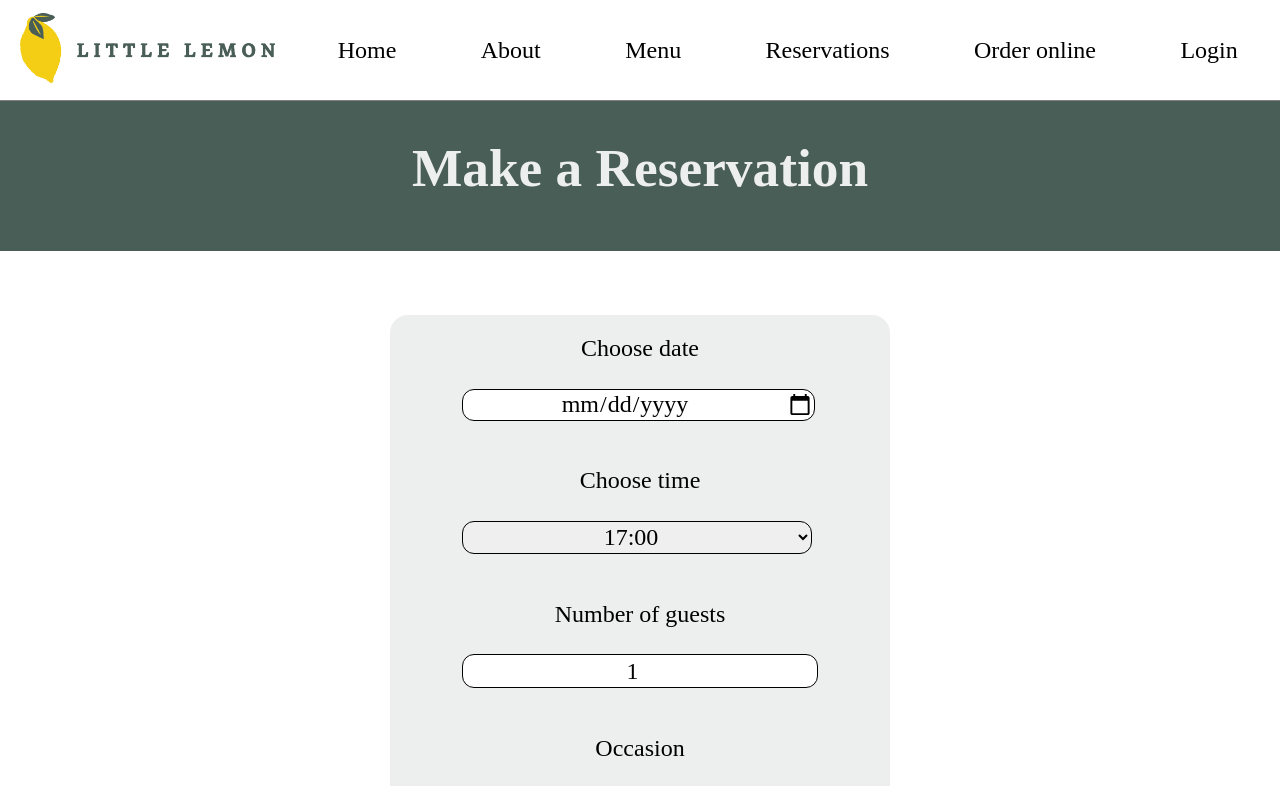
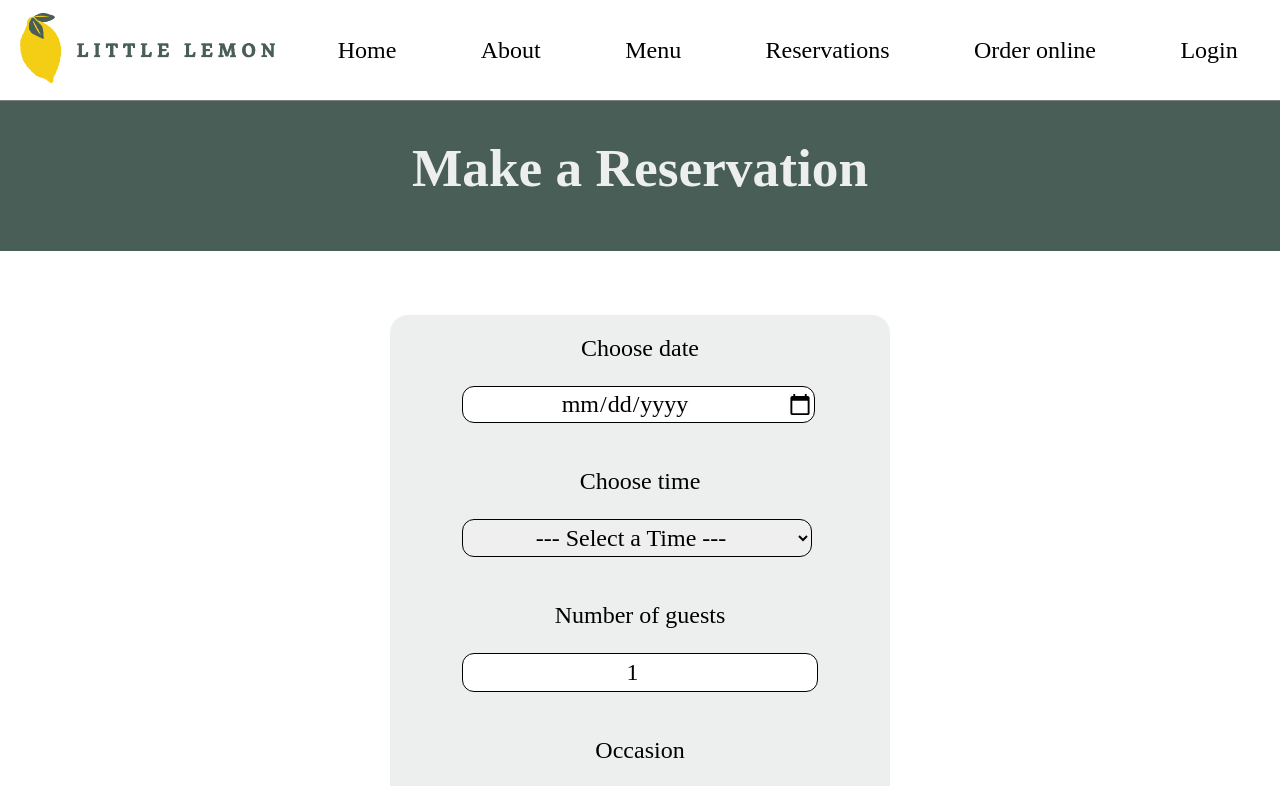
Before and after one commit to unganunga/LittleLemon, a React (Create React App) app: page /reservations in a window 1280 px wide. Shown: the top 786 px of the page. Built offline with nearby package versions, Linux system fonts and the light colour scheme; a web font is replaced by a local one.

Commit message:
added unit tests and initial logic for providing booking times based on chosen date

```diff
--- a/src/App.css
+++ b/src/App.css
@@ -289,7 +289,7 @@ button:active {
   display: block;
   margin: 20px;
   border-radius: 12px;
-  height: 30px;
+  height: 35px;
   text-align: center;
   border: 1px solid;
   font-family: 'Karla';
@@ -300,7 +300,7 @@ button:active {
   display: block;
   margin: 20px;
   border-radius: 12px;
-  height: 33px;
+  height: 38px;
   text-align: center;
   border: 1px solid;
   font-family: 'Karla';
--- a/src/App.js
+++ b/src/App.js
@@ -2,6 +2,7 @@ import './App.css';
 import Header from './components/header';
 import Main from './components/main';
 import Footer from './components/footer';
+
 
 
 function App() {
--- a/src/components/main.js
+++ b/src/components/main.js
@@ -1,15 +1,24 @@
-import { Routes, Route } from "react-router-dom";
 import { useState, useReducer } from 'react';
+import React from 'react';
+import Bookings from './mainComponents/bookings';
 import Home from "./mainComponents/home";
 import Menu from "./mainComponents/menu";
-import Bookings from "./mainComponents/bookings";
 import Order from "./mainComponents/order";
 import Login from "./mainComponents/login";
+import { Routes, Route } from "react-router-dom";
+import { initializeTimes, updateTimes } from './mainComponents/bookingTimeFunctions';
+
 
 
 function Main() {
 
+    const [date, setDate] = useState('');
+    const [time, setTime] = useState('--- Select a Time ---');
+    const [guests, setGuests] = useState(1);
+    const [occasion, setOccasion] = useState('BirthDay');
+    const [availableTimes, setAvailableTimes] = useReducer(updateTimes, null, initializeTimes);
 
+    const bookingStates = {date, setDate, time, setTime, guests, setGuests, occasion, setOccasion, availableTimes, setAvailableTimes}
 
     return(
         <main>
@@ -17,7 +26,7 @@ function Main() {
                 <Route path="/" element={<Home/>} />
                 {/*<Route path="/about" element={<About/>} /> */}
                 <Route path="/menu" element={<Menu/>} />
-                <Route path="/reservations" element={<Bookings/>} />
+                <Route path="/reservations" element={<Bookings bookingStates={{...bookingStates}} />} />
                 <Route path="/order" element={<Order/>} />
                 <Route path="/login" element={<Login/>} />
             </Routes>
--- /dev/null
+++ b/src/components/mainComponents/bookingTimeFunctions.js
@@ -0,0 +1,23 @@
+import fakeAPI from "../../fakeAPI";
+
+function updateTimes(prevTimes, dateString) {
+
+    console.log(dateString)
+    const date = new Date(dateString);
+    console.log(date)
+
+    const available_times = fakeAPI.fetchAPI(date);
+
+    return available_times
+}
+
+function initializeTimes(){
+
+    const date = new Date();
+
+    const available_times = fakeAPI.fetchAPI(date);
+
+    return available_times
+}
+
+export {initializeTimes, updateTimes};
--- a/src/components/mainComponents/bookings.js
+++ b/src/components/mainComponents/bookings.js
@@ -1,13 +1,8 @@
-import { useState } from 'react';
 
 
-function Bookings() {
+function Bookings(props) {
 
-    const [date, setDate] = useState('');
-    const [time, setTime] = useState('17:00');
-    const [guests, setGuests] = useState(1);
-    const [occasion, setOccasion] = useState('BirthDay');
-    const [availableTimes, setAvailableTimes] = useState(['17:00', '18:00', '19:00', '20:00', '21:00', '22:00']);
+    const times = props.bookingStates.availableTimes.map(time => {time = <option>{time}</option>; return time})
 
     return (
         <div>
@@ -15,24 +10,24 @@ function Bookings() {
                 <h1 style={{fontWeight: 'bold', color: 'rgb(237, 239, 238)'}}>Make a Reservation</h1>
             </div>
             <form className='resForm'>
+
                 <label htmlFor="res-date">Choose date</label>
-                <input type="date" name='res-date' id="res-date" onChange={e => setDate(e.target.value)} value={date}/>
+                <input type="date" name='res-date' id="res-date" onChange={e => {props.bookingStates.setDate(e.target.value); props.bookingStates.setAvailableTimes(e.target.value)}} value={props.bookingStates.date}/>
+
                 <label htmlFor="res-time">Choose time</label>
-                <select name="res-time" id="res-time" value={time} onChange={e => setTime(e.target.value)}>
-                    <option>17:00</option>
-                    <option>18:00</option>
-                    <option>19:00</option>
-                    <option>20:00</option>
-                    <option>21:00</option>
-                    <option>22:00</option>
+                <select name="res-time" id="res-time" value={props.bookingStates.time} onChange={e => props.bookingStates.setTime(e.target.value)}>
+                    {times}
                 </select>
+
                 <label htmlFor="guests">Number of guests</label>
-                <input type="number" name='guests' value={guests} min="1" max="10" id="guests" onChange={e => setGuests(e.target.value)}/>
+
+                <input type="number" name='guests' value={props.bookingStates.guests} min="1" max="10" id="guests" onChange={e => props.bookingStates.setGuests(e.target.value)}/>
                 <label htmlFor="occasion">Occasion</label>
-                <select id="occasion" name='occasion' value={occasion} onChange={e => setOccasion(e.target.value)}>
+                <select id="occasion" name='occasion' value={props.bookingStates.occasion} onChange={e => props.bookingStates.setOccasion(e.target.value)}>
                     <option>Birthday</option>
                     <option>Anniversary</option>
                 </select>
+
                 <input type="submit" value="Make Your reservation" className="button"/>
             </form>
         </div>
--- /dev/null
+++ b/src/fakeAPI.js
@@ -0,0 +1,39 @@
+// Code by Billy Pamanian
+// Inspired by 'alexismenest' capstone 'mockAPI' logic.
+// fetchAPI accepts a JavaScript Date object.
+// fetchAPI returns a list of randomly generated available times.
+// The times are between 15:00 and 23:30.
+// The list always begins with "--- Select a Time---"
+// I found this useful for debugging.
+//
+// submitAPI always returns 'true'.
+
+const seededGenerator = (date, hour) => {
+    const m = 9;
+    const d = date.getDate();
+    const result = ((d + hour) % m ) / 10;
+
+    return result;
+  }
+
+  const fetchAPI = (date) => {
+    let result = [];
+
+    result.push("--- Select a Time ---")
+
+    for (let hour = 15; hour <= 23; hour++) {
+      if(seededGenerator(date, hour) < 0.5) result.push(hour + ':00');
+      if(seededGenerator(date, hour + 7) < 0.5) result.push(hour + ':30');
+    }
+
+    return result;
+  };
+
+  const submitAPI = formData => true;
+
+  const fakeAPI = {
+    fetchAPI: fetchAPI,
+    submitAPI: submitAPI,
+  }
+
+  export default fakeAPI;
```
Also changed, not shown: 1 other file (tests, documents, lock files or other folders).
